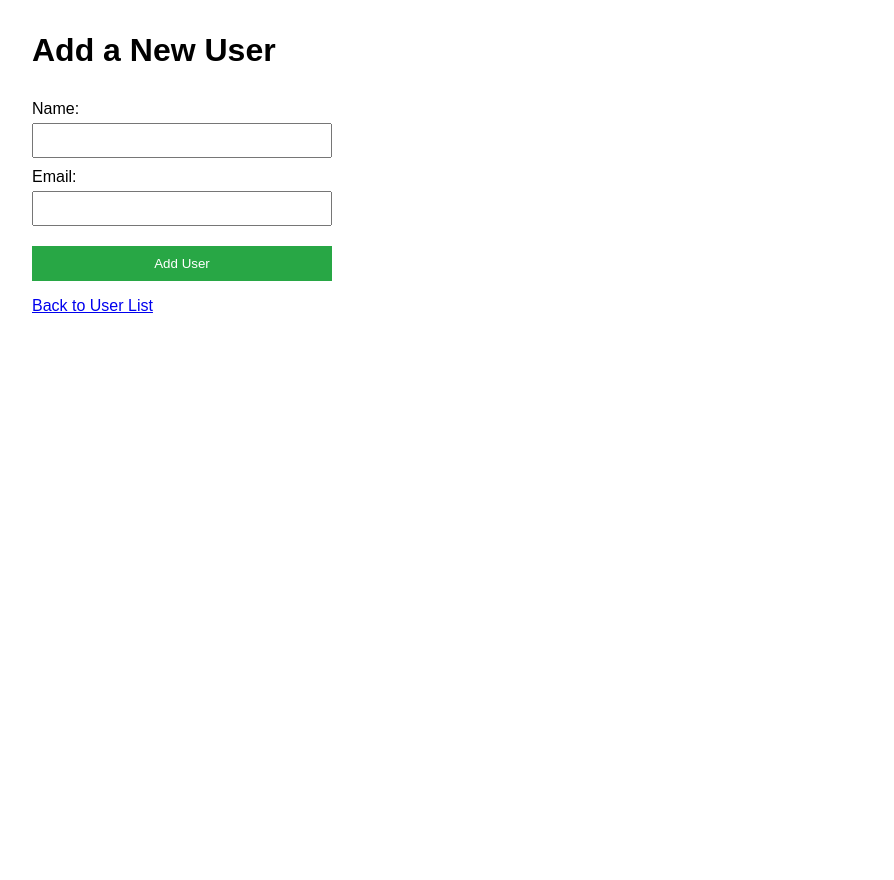
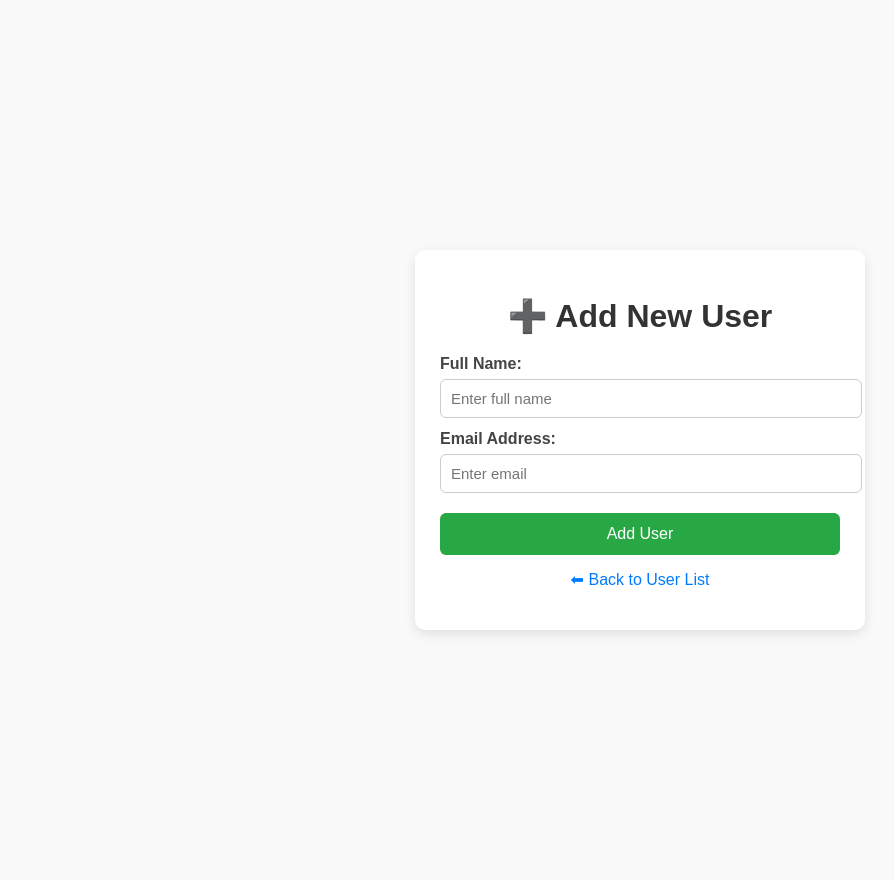
Before and after one commit to Yadnesh022/Docker_demo, a Flask app: page /add in a window 1280 px wide. Shown: the whole page, without its empty margins (0-894 px from the left). Before the commit the page ends 313 px from the top, so only its background shows below. Run offline with Flask 3, Linux system fonts and the light colour scheme; some libraries are stand-ins or nearby versions.

```diff
--- a/templates/add.html
+++ b/templates/add.html
@@ -5,24 +5,89 @@
     <meta name="viewport" content="width=device-width, initial-scale=1.0">
     <title>Add User</title>
     <style>
-        body { font-family: sans-serif; margin: 2em; }
-        form { display: flex; flex-direction: column; width: 300px; }
-        label { margin-top: 10px; }
-        input { padding: 8px; margin-top: 5px; }
-        button { margin-top: 20px; padding: 10px; background-color: #28a745; color: white; border: none; cursor: pointer; }
+        body {
+            font-family: Arial, sans-serif;
+            background: #f9f9f9;
+            padding: 2em;
+            display: flex;
+            justify-content: center;
+            align-items: center;
+            min-height: 100vh;
+        }
+        form {
+            background: #fff;
+            padding: 25px;
+            border-radius: 10px;
+            box-shadow: 0 4px 12px rgba(0,0,0,0.1);
+            width: 100%;
+            max-width: 400px;
+        }
+        h1 {
+            text-align: center;
+            margin-bottom: 20px;
+            color: #333;
+        }
+        label {
+            margin-top: 12px;
+            font-weight: bold;
+            color: #444;
+            display: block;
+        }
+        input {
+            width: 100%;
+            padding: 10px;
+            margin-top: 6px;
+            border: 1px solid #ccc;
+            border-radius: 6px;
+            font-size: 15px;
+            transition: 0.2s;
+        }
+        input:focus {
+            border-color: #007BFF;
+            outline: none;
+            box-shadow: 0 0 5px rgba(0,123,255,0.4);
+        }
+        button {
+            margin-top: 20px;
+            width: 100%;
+            padding: 12px;
+            background-color: #28a745;
+            color: white;
+            border: none;
+            border-radius: 6px;
+            cursor: pointer;
+            font-size: 16px;
+            transition: 0.3s;
+        }
+        button:hover {
+            background-color: #218838;
+        }
+        p {
+            text-align: center;
+            margin-top: 15px;
+        }
+        a {
+            color: #007BFF;
+            text-decoration: none;
+            font-weight: 500;
+        }
+        a:hover {
+            text-decoration: underline;
+        }
     </style>
 </head>
 <body>
-    <h1>Add a New User</h1>
     <form action="/add" method="POST">
-        <label for="name">Name:</label>
-        <input type="text" id="name" name="name" required>
+        <h1>➕ Add New User</h1>
 
-        <label for="email">Email:</label>
-        <input type="email" id="email" name="email" required>
+        <label for="name">Full Name:</label>
+        <input type="text" id="name" name="name" placeholder="Enter full name" required>
+
+        <label for="email">Email Address:</label>
+        <input type="email" id="email" name="email" placeholder="Enter email" required>
 
         <button type="submit">Add User</button>
+        <p><a href="/">⬅ Back to User List</a></p>
     </form>
-    <p><a href="/">Back to User List</a></p>
 </body>
 </html>
```
Also changed, not shown: templates/index.html (+22 -8 lines), templates/update.html (added, +32 -0 lines).
